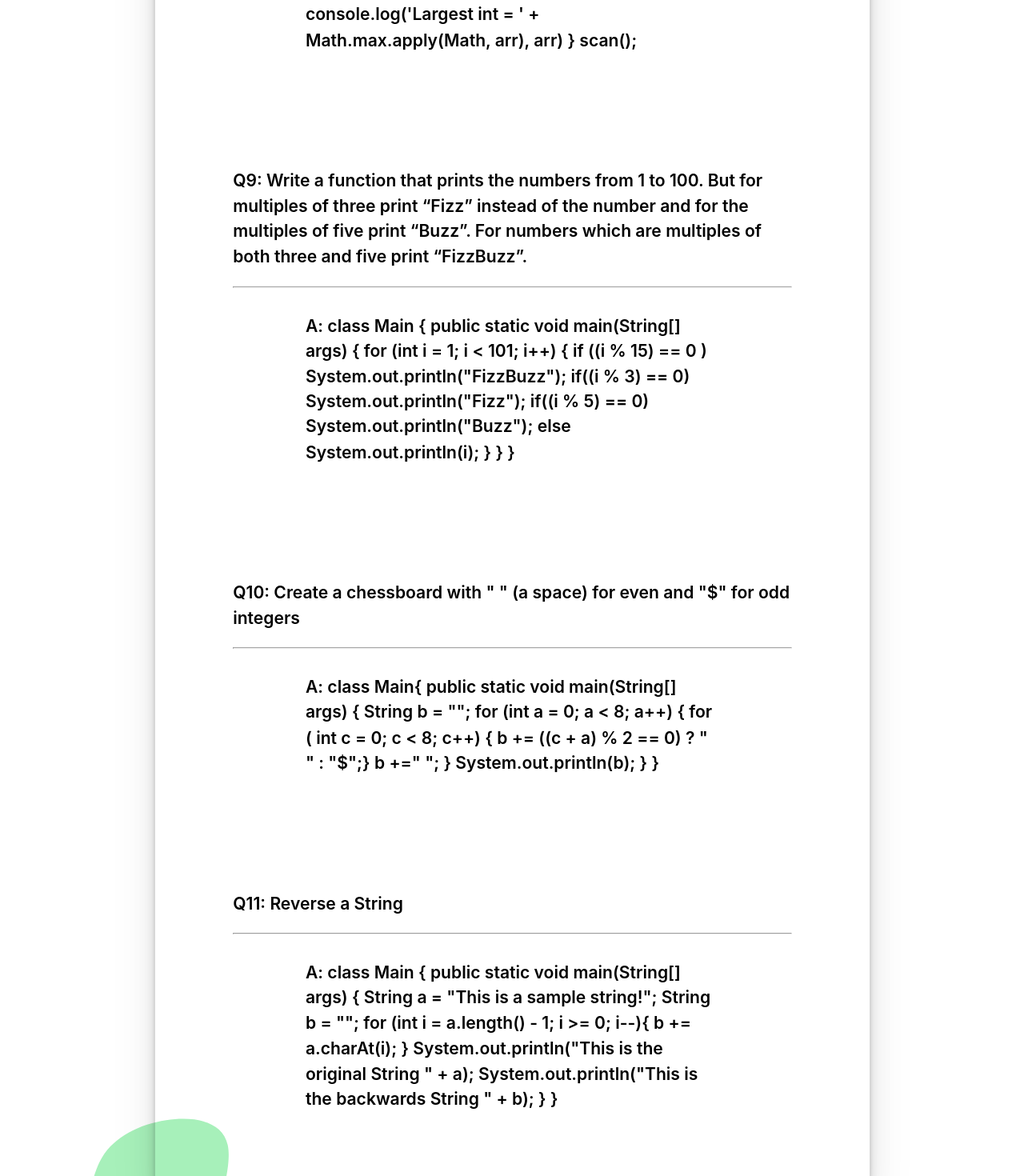
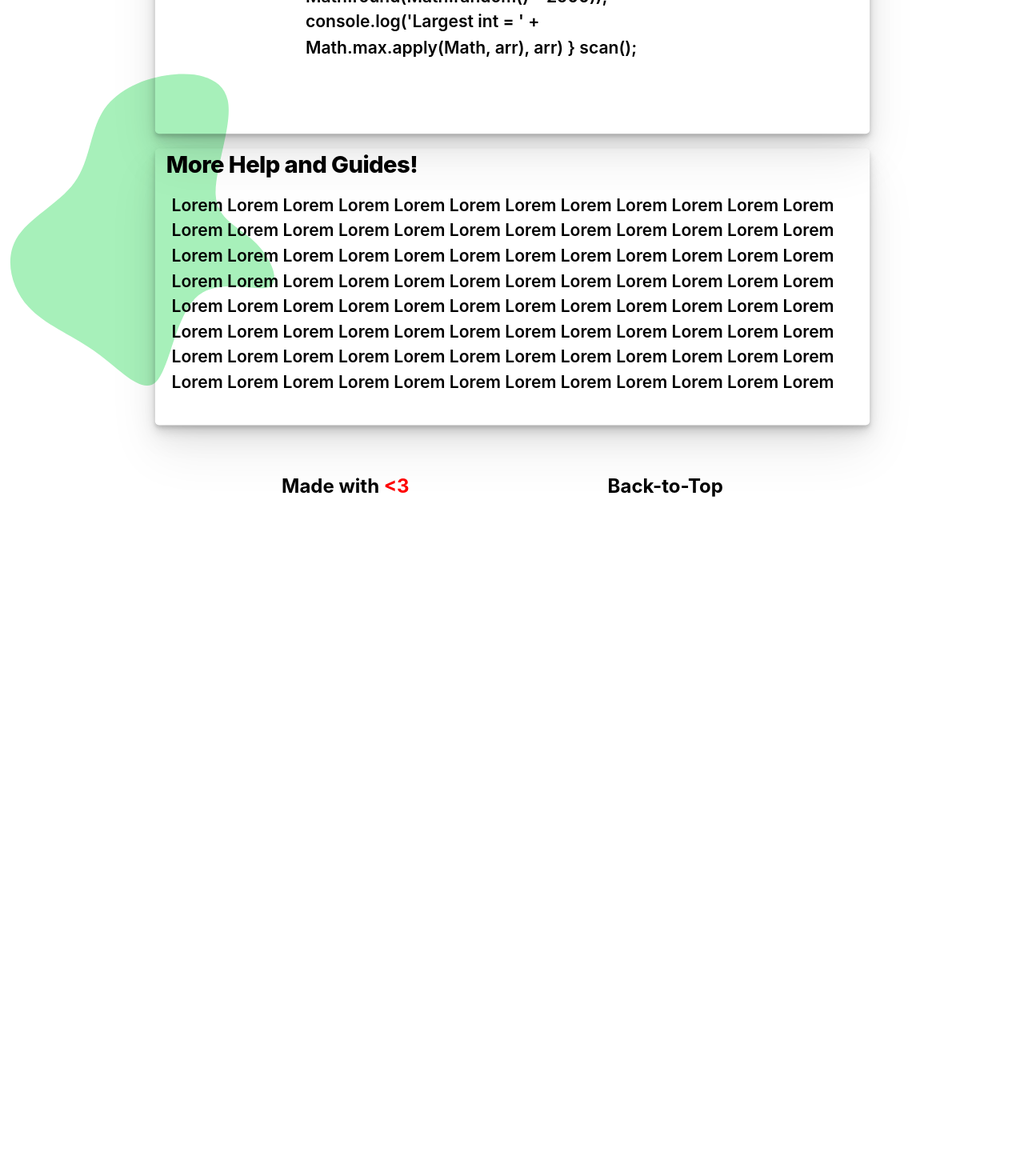
Before and after one commit to WoodwindCDT/algoweb, a React (Create React App) app: page / in a window 1280 px wide. Shown: the part 3120-4590 px from the top of the page at 80% size. After the commit the page ends 3792 px from the top, so only its background shows below. Built offline with nearby package versions, Linux system fonts and the light colour scheme.

Commit message:
commented out new java alg q/a until filtering is setup

```diff
--- a/src/components/JSON/alg.js
+++ b/src/components/JSON/alg.js
@@ -74,51 +74,51 @@ export const algorithms = [
             console.log('Largest int = ' + Math.max.apply(Math, arr), arr) }
             scan();`
     },
-    {
-        "T": "java",
-        "Q": "Write a function that prints the numbers from 1 to 100. But for multiples of three print “Fizz” instead of the number and for the multiples of five print “Buzz”. For numbers which are multiples of both three and five print “FizzBuzz”.",
-        "A": `class Main {
-            public static void main(String[] args) {
-               for (int i = 1; i < 101; i++) {
-                    if ((i % 15) == 0 )
-                    System.out.println("FizzBuzz");
-                    if((i % 3) == 0)
-                    System.out.println("Fizz");
-                    if((i % 5) == 0)
-                    System.out.println("Buzz");
-                    else System.out.println(i);
-               }
-            }
-        }`
-    },
-    {
-        "T": "java",
-        "Q": "Create a chessboard with \" \" (a space) for even and \"$\" for odd integers",
-        "A": `class Main{
-            public static void main(String[] args) {
-               String b = "";
-               for (int a = 0; a < 8; a++) {
-                  for ( int c = 0; c < 8; c++) {
-                     b += ((c + a) % 2 == 0) ? " " : "$";}
-                     b +="\n";
-               }
-               System.out.println(b);
-            }
-        }`
-    },
-    {
-        "T": "java",
-        "Q": "Reverse a String",
-        "A": `class Main {
-            public static void main(String[] args) {
-               String a = "This is a sample string!";
-               String b = "";
-               for (int i = a.length() - 1; i >= 0; i--){
-                  b += a.charAt(i);
-               }
-               System.out.println("This is the original String " + a);
-               System.out.println("This is the backwards String " + b);
-            }
-        }`
-    }
+    // {
+    //     "T": "java",
+    //     "Q": "Write a function that prints the numbers from 1 to 100. But for multiples of three print “Fizz” instead of the number and for the multiples of five print “Buzz”. For numbers which are multiples of both three and five print “FizzBuzz”.",
+    //     "A": `class Main {
+    //         public static void main(String[] args) {
+    //            for (int i = 1; i < 101; i++) {
+    //                 if ((i % 15) == 0 )
+    //                 System.out.println("FizzBuzz");
+    //                 if((i % 3) == 0)
+    //                 System.out.println("Fizz");
+    //                 if((i % 5) == 0)
+    //                 System.out.println("Buzz");
+    //                 else System.out.println(i);
+    //            }
+    //         }
+    //     }`
+    // },
+    // {
+    //     "T": "java",
+    //     "Q": "Create a chessboard with \" \" (a space) for even and \"$\" for odd integers",
+    //     "A": `class Main{
+    //         public static void main(String[] args) {
+    //            String b = "";
+    //            for (int a = 0; a < 8; a++) {
+    //               for ( int c = 0; c < 8; c++) {
+    //                  b += ((c + a) % 2 == 0) ? " " : "$";}
+    //                  b +="\n";
+    //            }
+    //            System.out.println(b);
+    //         }
+    //     }`
+    // },
+    // {
+    //     "T": "java",
+    //     "Q": "Reverse a String",
+    //     "A": `class Main {
+    //         public static void main(String[] args) {
+    //            String a = "This is a sample string!";
+    //            String b = "";
+    //            for (int i = a.length() - 1; i >= 0; i--){
+    //               b += a.charAt(i);
+    //            }
+    //            System.out.println("This is the original String " + a);
+    //            System.out.println("This is the backwards String " + b);
+    //         }
+    //     }`
+    // }
 ];
```
